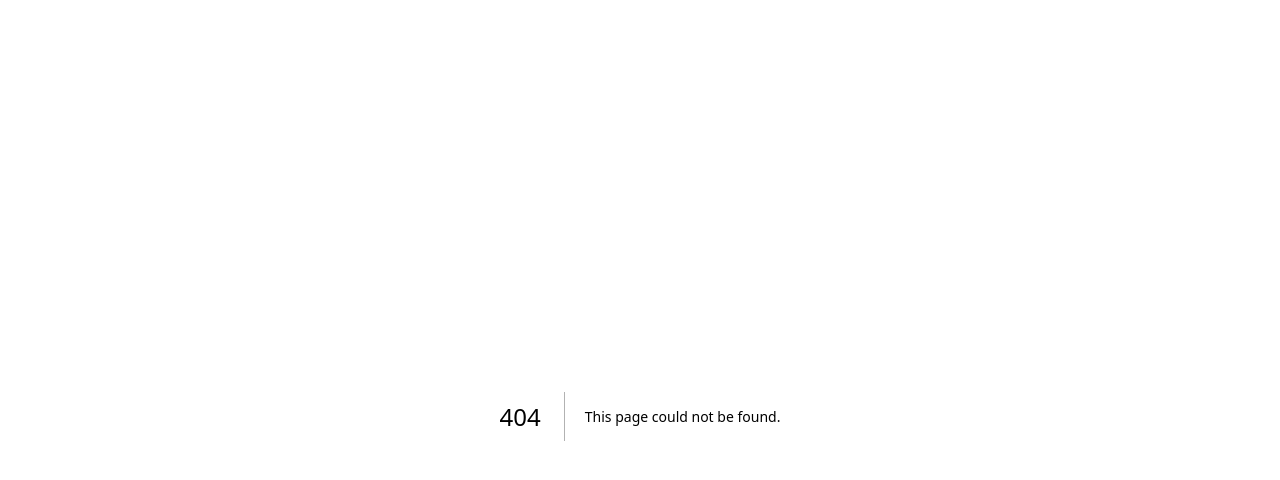
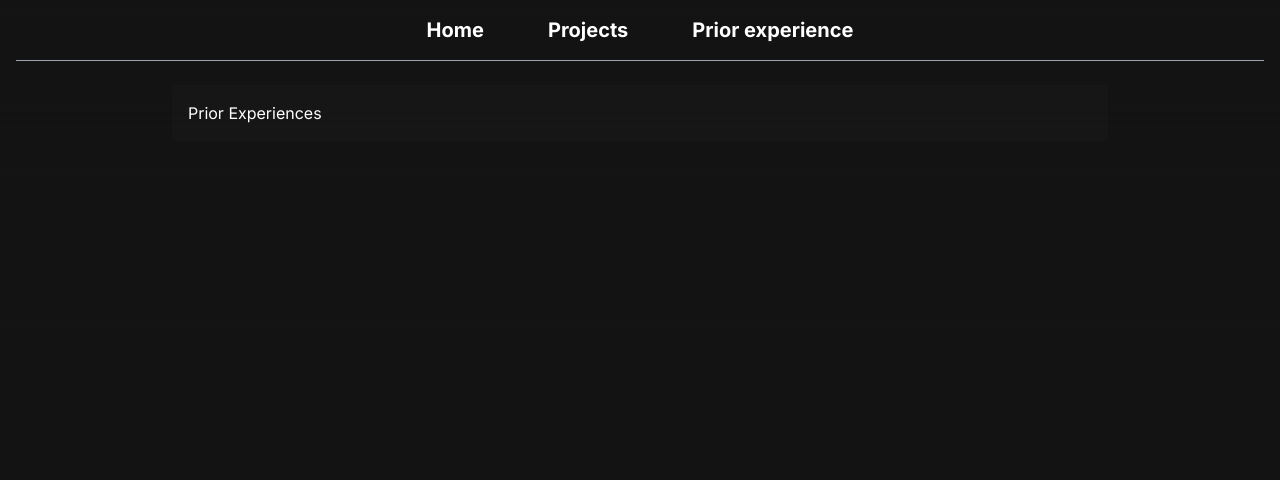
Before and after one commit to AmzingTobias/Portfolio, a Next.js app: page /prior-experience in a window 1280 px wide. Before the commit this address had no page. Shown: the top 480 px of the page. Built offline with nearby package versions, Linux system fonts and the light colour scheme.

Commit message:
Add initial nav bar for site

```diff
--- a/app/layout.tsx
+++ b/app/layout.tsx
@@ -1,3 +1,4 @@
+import NavBar from "@/components/NavBar";
 import "./globals.css";
 import type { Metadata } from "next";
 import { Inter } from "next/font/google";
@@ -16,7 +17,12 @@ export default function RootLayout({
 }) {
   return (
     <html lang="en">
-      <body className={inter.className}>{children}</body>
+      <body className={inter.className}>
+        <NavBar />
+        <div className="content w-11/12 sm:w-9/12 flex mx-auto bg-zinc-800 bg-opacity-20 mt-6 rounded-sm p-4">
+          {children}
+        </div>
+      </body>
     </html>
   );
 }
--- /dev/null
+++ b/app/prior-experience/page.tsx
@@ -0,0 +1,9 @@
+const PriorExperiencePage = () => {
+  return (
+    <div>
+      <h1>Prior Experiences</h1>
+    </div>
+  );
+};
+
+export default PriorExperiencePage;
--- /dev/null
+++ b/components/NavBar.tsx
@@ -0,0 +1,25 @@
+const NavBar = () => {
+  const navbarStyles =
+    "sm:inline hover:underline hover:text-red-500 font-bold sm:ml-16 sm:first:ml-0";
+
+  return (
+    <div>
+      <nav className="text-center mb-4 text-xl">
+        <ul>
+          <li className={navbarStyles}>
+            <a href="/">Home</a>
+          </li>
+          <li className={navbarStyles}>
+            <a href="/projects">Projects</a>
+          </li>
+          <li className={navbarStyles}>
+            <a href="/prior-experience">Prior experience</a>
+          </li>
+        </ul>
+      </nav>
+      <hr className="border-gray-400" />
+    </div>
+  );
+};
+
+export default NavBar;
```
